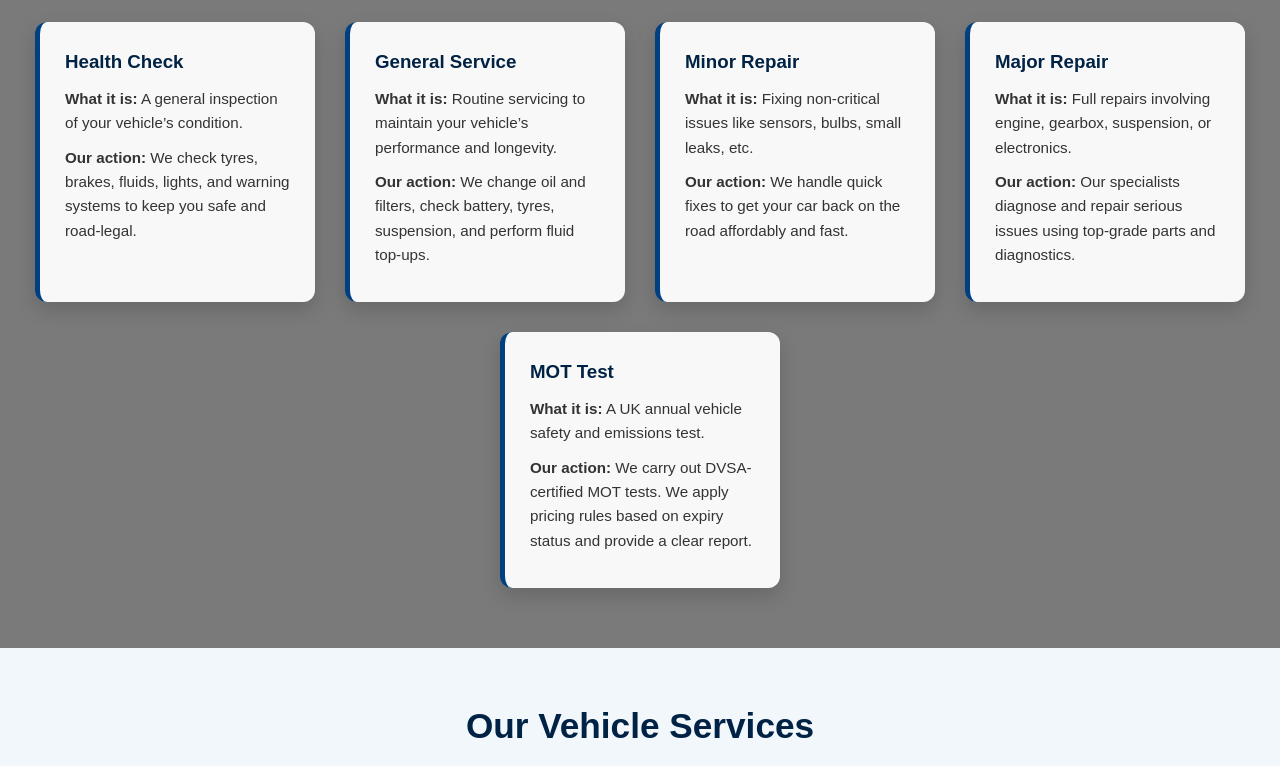
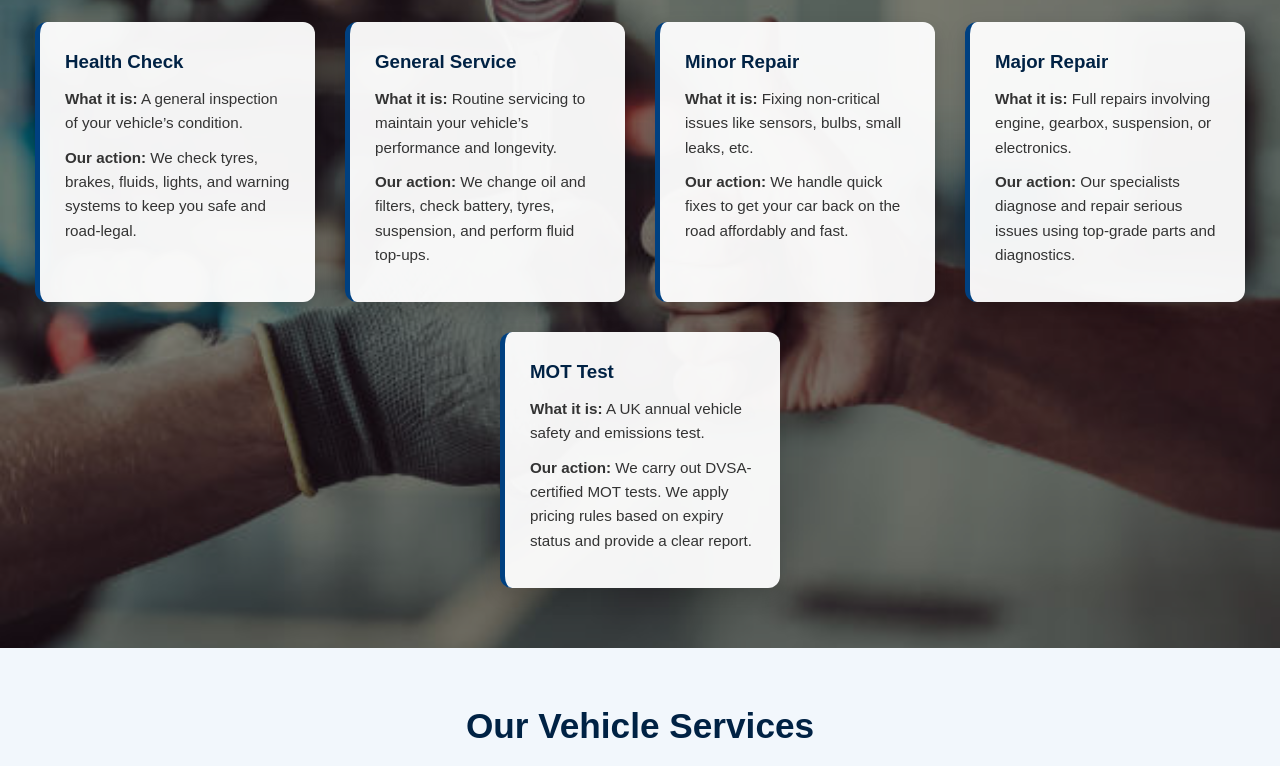
Before and after one commit to Nisso21/Garage-Website, a plain HTML site: page services.html in a window 1280 px wide. Shown: the part 294-1060 px from the top of the page. Drawn offline with Linux system fonts and the light colour scheme.

Commit message:
Update style.css

```diff
--- a/style.css
+++ b/style.css
@@ -890,7 +890,7 @@ footer a:hover {
 .service-cards {
     padding: 60px 20px;
     text-align: center;
-    background: url('GGban.jpg') no-repeat center center/cover;
+    background: url('ServPic.jpg') no-repeat center center/cover;
     position: relative;
     color: #fff;
 }
```
